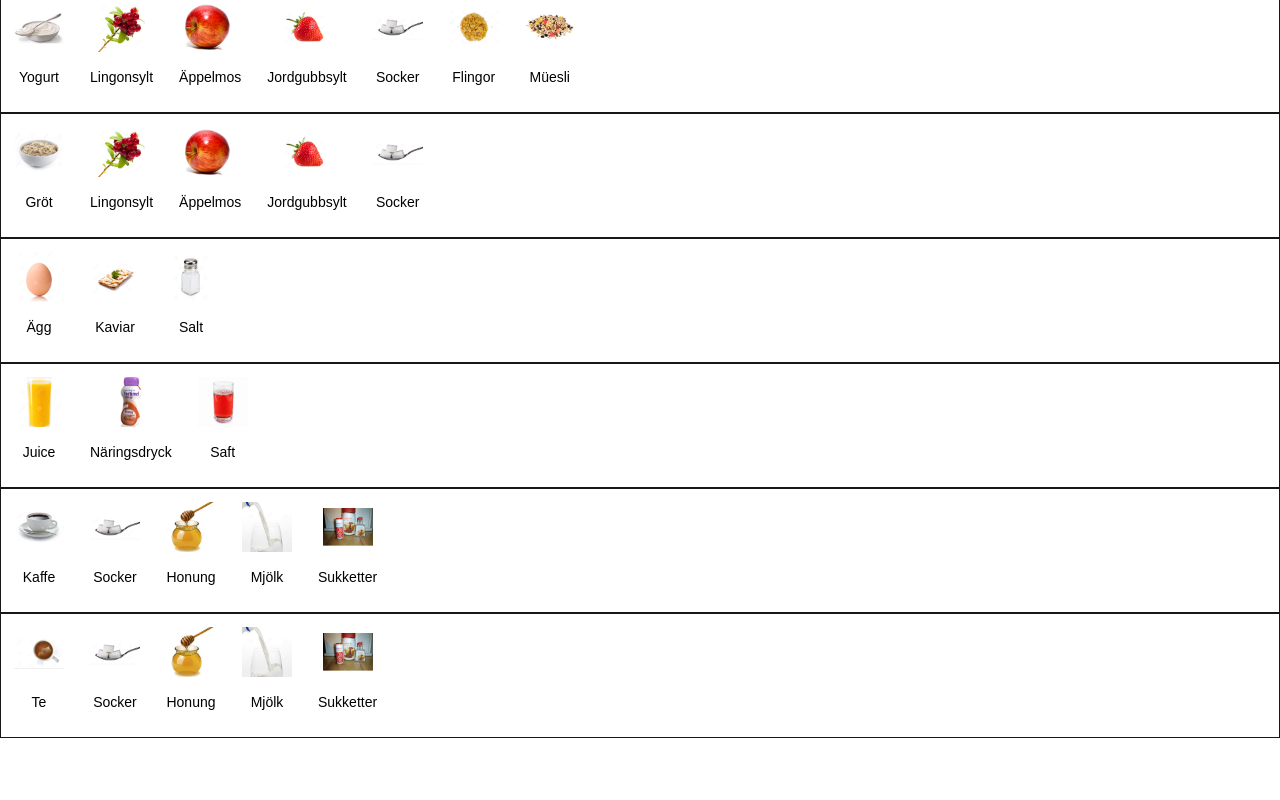
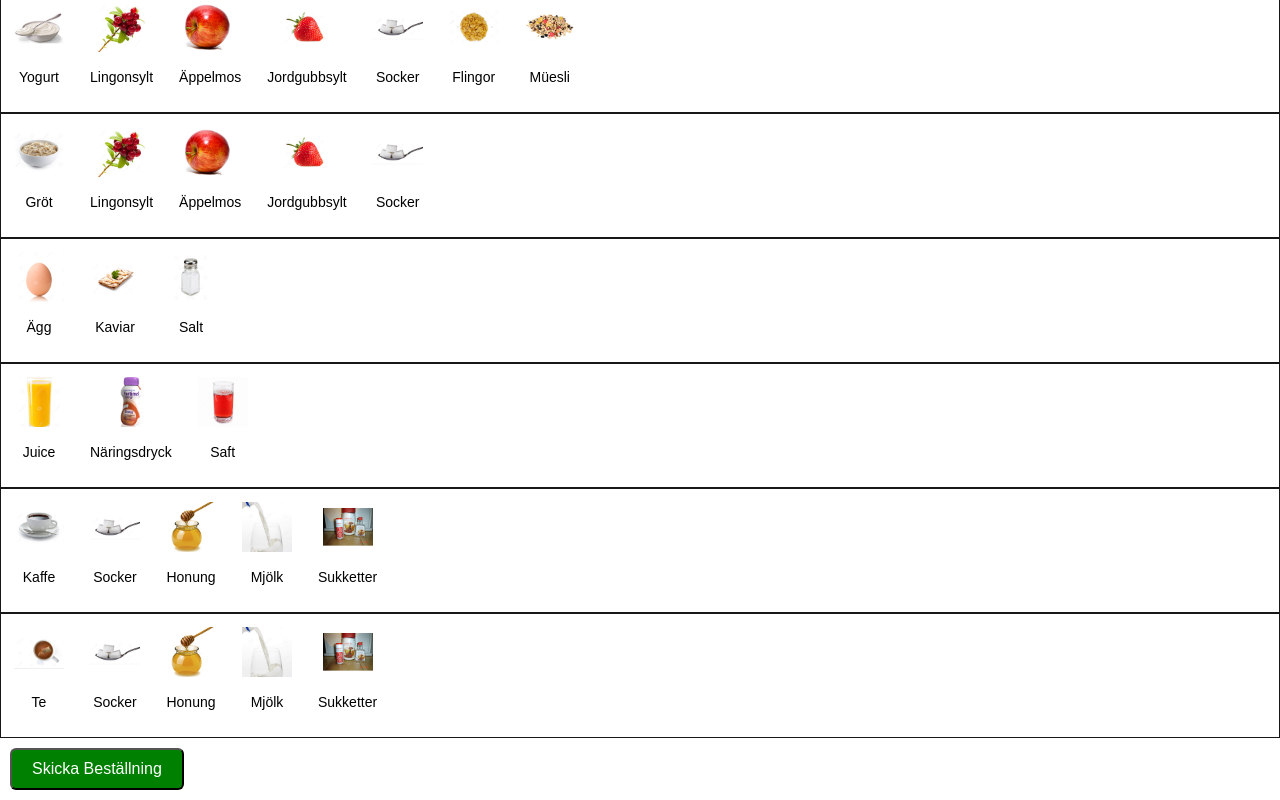
Before and after one commit to corodent/Frukost, a React (Create React App) app: page / in a window 1280 px wide. Shown: the part 438-1238 px from the top of the page. Before the commit the page ends 1176 px from the top, so only its background shows below. Built offline with nearby package versions, Linux system fonts and the light colour scheme.

Commit message:
Put button at the bottom of the page

```diff
--- a/src/App.css
+++ b/src/App.css
@@ -0,0 +1,9 @@
+.fbutton {
+  background-color: green;
+  color: white;
+  font-size: 16px;
+  font-family: sans-serif;
+  padding: 10px 20px;
+  border-radius: 6px;
+  margin: 10px;
+}
--- a/src/App.js
+++ b/src/App.js
@@ -24,10 +24,12 @@ class App extends Component {
   }
 
   componentDidMount() {
+    /*
     const script = document.createElement("script");
     script.src = "https://apis.google.com/js/api.js";
     script.onload = handleClientLoad;
     document.body.appendChild(script);
+    */
   }
 
   onUpdateCurrentBubble(bubble) {
@@ -40,7 +42,7 @@ class App extends Component {
     this.setState({ currentRoom: room });
   }
 
-  onItemChanged(item, option, event) {
+  onItemChanged(item, option) {
     this.setState( (prevState) => {
       let { order, currentRoom, currentBubble } = prevState;
       const roomName = bubbles[currentBubble].rooms[currentRoom];
@@ -87,6 +89,7 @@ class App extends Component {
           currentOrder={order[roomName]}
           onItemChanged={this.onItemChanged}
         />
+        <button className="fbutton">Skicka Beställning</button>
       </div>
     );
   }
```
